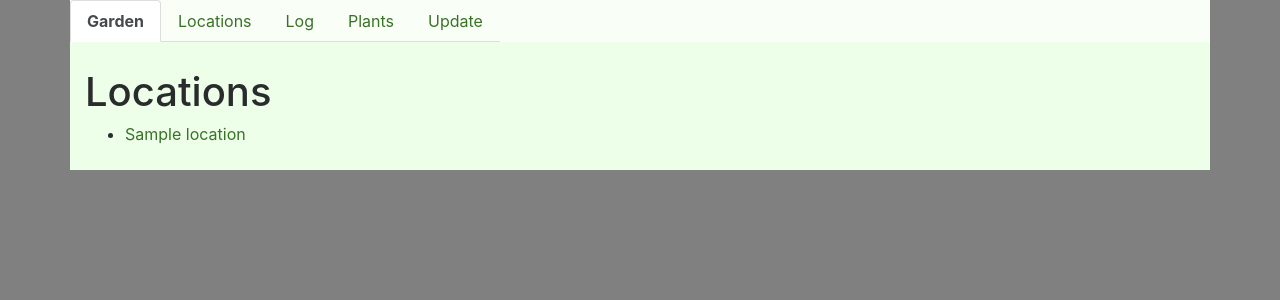
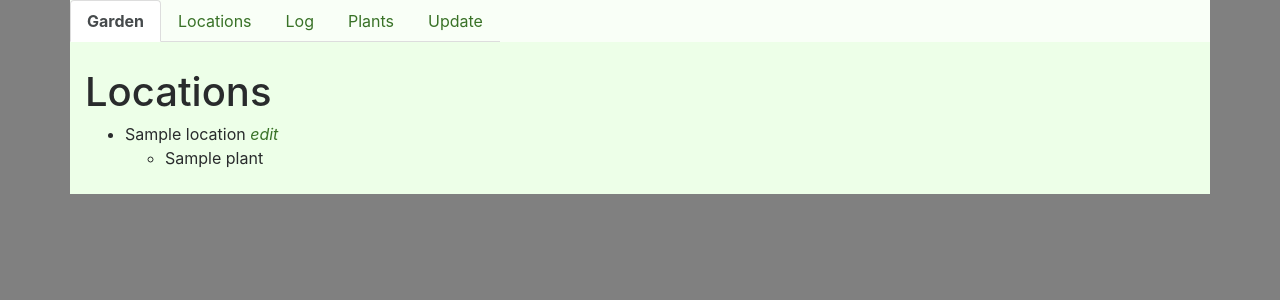
Before and after one commit to leskat47/garden_tracker, a Django app: page /tracker/settings/ in a window 1280 px wide. Shown: the top 300 px of the page. Run offline with Django 3.2, Linux system fonts and the light colour scheme; tables that the repository leaves empty hold one stand-in row (values such as "Sample post"); some libraries are stand-ins or nearby versions.

Commit message:
Add plant information per location

```diff
--- a/tracker/models.py
+++ b/tracker/models.py
@@ -37,24 +37,6 @@ class Garden(models.Model):
     def __str__(self):
         return self.name
 
-
-class Location(models.Model):
-    name = models.CharField(max_length=20)
-    exposure = models.ManyToManyField(Exposure)
-    description = models.CharField(max_length=25)
-    garden = models.ForeignKey(Garden)
-
-    def get_absolute_url(self):
-        """Update URL."""
-
-        return reverse('location', kwargs={'pk': self.id})
-
-    def __str__(self):
-        return self.name
-
-    def __repr__(self):
-        return "<Location %s>" % self.name
-
 class Plant(models.Model):
     name = models.CharField(max_length=70)
     sci_name = models.CharField(max_length=70)
@@ -78,6 +60,25 @@ class Plant(models.Model):
 
     def __str__(self):
         return self.name
+
+
+class Location(models.Model):
+    name = models.CharField(max_length=20)
+    exposure = models.ManyToManyField(Exposure)
+    description = models.CharField(max_length=25)
+    garden = models.ForeignKey(Garden)
+    plants = models.ManyToManyField(Plant, through='Planting')
+
+    def get_absolute_url(self):
+        """Update URL."""
+
+        return reverse('location', kwargs={'pk': self.id})
+
+    def __str__(self):
+        return self.name
+
+    def __repr__(self):
+        return "<Location %s>" % self.name
 
 
 class Planting(models.Model):
--- a/tracker/templates/tracker/location_list.html
+++ b/tracker/templates/tracker/location_list.html
@@ -6,7 +6,12 @@
 <h1>Locations</h1>
   <ul>
     {% for location in object_list %}
-      <li><a href="{{ location.get_absolute_url }}">{{ location.name }}</a></li>
+      <li>{{ location.name }}<a href="{{ location.get_absolute_url }}"> <i>edit</i></a></li>
+        <ul>
+          {% for plant in location.plants.distinct %}
+            <li>{{ plant.name }}</li>
+          {% endfor %}
+        </ul>
     {% empty %}
       <li>No locations yet.</li>
     {% endfor %}
--- a/tracker/templates/tracker/location_update_form.html
+++ b/tracker/templates/tracker/location_update_form.html
@@ -3,7 +3,7 @@
 {% block title %}Locations{% endblock %}
 
 {% block content %}
-<form class="" action="" method="post">
+<form class="" action="" method="post">{% csrf_token %}
   {{ form.as_p }}
    <input type="submit" value="Update" />
 </form>
--- a/tracker/templates/tracker/plants.html
+++ b/tracker/templates/tracker/plants.html
@@ -3,7 +3,7 @@
   {% block title %}Logs{% endblock %}
 
   {% block content %}
-    <h1>Garden Logs</h1>
+    <h1>Plant Logs</h1>
     <ul>
         {% for plant in plant_list %}
             <li><strong><a href="{{ plant.get_absolute_url }}">{{ plant.name }}</a></strong>:
--- a/tracker/views/views.py
+++ b/tracker/views/views.py
@@ -2,6 +2,7 @@ from django.shortcuts import render
 from django.views import generic
 from django.views.generic.edit import FormView, UpdateView
 from tracker import forms
+from django.urls import reverse_lazy
 
 from tracker.models import Garden, Log, Location, Planting, Plant, Status
 
@@ -25,6 +26,7 @@ class LocationsView(generic.ListView):
 
     def get_context_data(self, **kwargs):
         context = super(LocationsView, self).get_context_data(**kwargs)
+        # import pdb; pdb.set_trace()
         return context
 
 
@@ -32,6 +34,8 @@ class LocationUpdateView(UpdateView):
     model = Location
     fields = ['name', 'exposure', 'description']
     template_name_suffix = '_update_form'
+
+    success_url = reverse_lazy('settings')
 
 
 class PlantView(generic.ListView):
```
